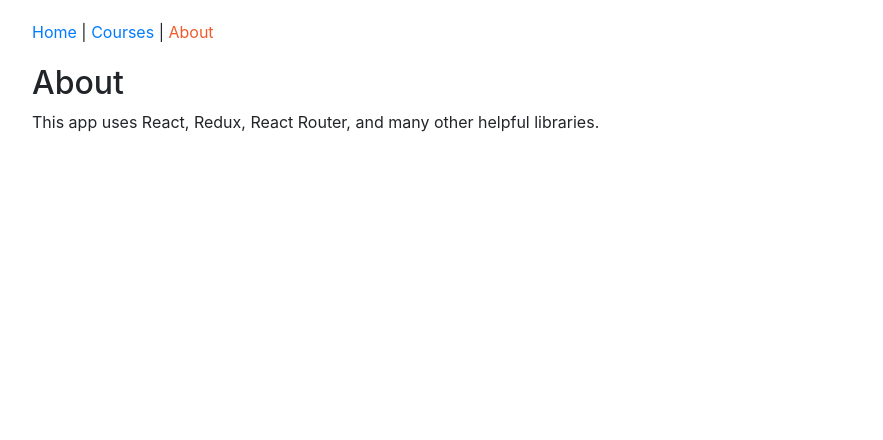
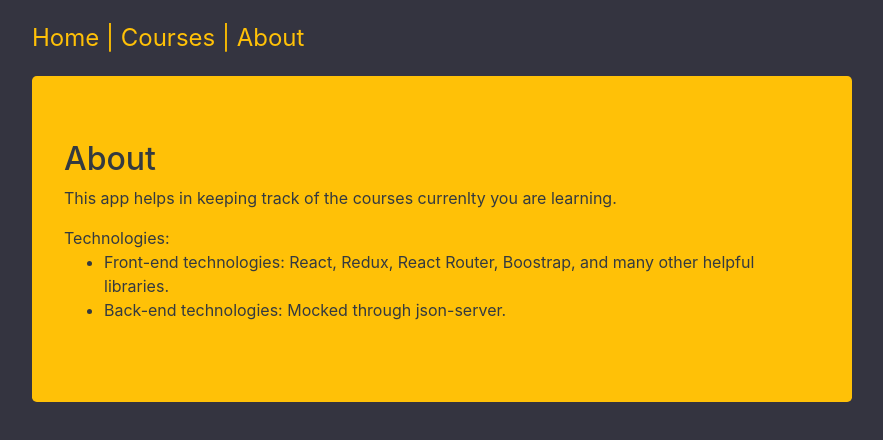
Before and after one commit to anbarasan-samandan/ReactProjects, a React app: page /about in a window 1280 px wide. Shown: the whole page, without its empty margins (198-1081 px from the left). Built offline with nearby package versions, Linux system fonts and the light colour scheme; what redux-immutable-state-invariant would draw is missing.

Commit message:
Applied new styles, captured images

```diff
--- a/src/components/about/AboutPage.js
+++ b/src/components/about/AboutPage.js
@@ -1,11 +1,21 @@
 import React from "react";
 
 const AboutPage = () => (
-  <div>
-    <h2>About</h2>
-    <p>
-      This app uses React, Redux, React Router, and many other helpful
-      libraries.
+  <div className="jumbotron bg-warning">
+    <h2 className="text-dark">About</h2>
+    <p className="text-dark ">
+      This app helps in keeping track of the courses currenlty you are learning.
+      <p></p>
+      <p>
+        Technologies:
+        <ul>
+          <li>
+            Front-end technologies: React, Redux, React Router, Boostrap, and
+            many other helpful libraries.
+          </li>
+          <li>Back-end technologies: Mocked through json-server.</li>
+        </ul>
+      </p>
     </p>
   </div>
 );
--- a/src/components/common/Header.js
+++ b/src/components/common/Header.js
@@ -3,19 +3,30 @@ import { NavLink } from "react-router-dom";
 
 const Header = () => {
   const activeStyle = { color: "#f15B2A" };
+  const fontSizeStyle = {
+    fontSize: "24px",
+    color: "#FFC107",
+    fontSizeStyle: "bold",
+  };
+  const pipeStyle = {
+    fontSize: "24px",
+    fontSizeStyle: "bold",
+    color: "#FFBF00",
+  };
 
   return (
     <nav>
       <NavLink to="/" activeStyle={activeStyle} exact>
-        Home
+        <span style={fontSizeStyle}> Home </span>
+      </NavLink>
+      {"  "}
+      <span style={pipeStyle}>{" | "}</span>
+      <NavLink to="/courses" activeStyle={activeStyle}>
+        <span style={fontSizeStyle}> Courses </span>
       </NavLink>{" "}
-      {" | "}
-      <NavLink to="/courses" activeStyle={activeStyle}>
-        Courses
-      </NavLink>{" "}
-      {" | "}
+      <span style={pipeStyle}>{" | "}</span>
       <NavLink to="/about" activeStyle={activeStyle}>
-        About
+        <span style={fontSizeStyle}> About </span>
       </NavLink>
     </nav>
   );
--- a/src/components/courses/CourseForm.js
+++ b/src/components/courses/CourseForm.js
@@ -12,7 +12,7 @@ const CourseForm = ({
   errors = {},
 }) => {
   return (
-    <form onSubmit={onSave}>
+    <form className="text-warning font-bold" onSubmit={onSave}>
       <h2>{course.id ? "Edit" : "Add"} Course</h2>
       {errors.onSave && (
         <div className="alert alert-danger" role="alert">
@@ -56,7 +56,7 @@ const CourseForm = ({
         error={errors.category}
       />
 
-      <button type="submit" disabled={saving} className="btn btn-primary">
+      <button type="submit" disabled={saving} className="btn btn-warning">
         {saving ? "Saving..." : "Save"}
       </button>
     </form>
--- a/src/components/courses/CourseList.js
+++ b/src/components/courses/CourseList.js
@@ -3,7 +3,7 @@ import PropTypes from "prop-types";
 import { Link } from "react-router-dom";
 
 const CourseList = ({ courses, onDeleteClick }) => (
-  <table className="table">
+  <table className="table table-light table-bordered table-hover">
     <thead>
       <tr>
         <th />
--- a/src/components/courses/CoursesPage.js
+++ b/src/components/courses/CoursesPage.js
@@ -40,14 +40,14 @@ class CoursesPage extends React.Component {
     return (
       <>
         {this.state.redirectToAddCoursePage && <Redirect to="/course" />}
-        <h2>Courses</h2>
+        <h2 className="text-warning">Courses</h2>
         {this.props.loading ? (
           <Spinner />
         ) : (
           <>
             <button
               style={{ marginBottom: 20 }}
-              className="btn btn-primary add-course"
+              className="btn btn-warning add-course"
               onClick={() => this.setState({ redirectToAddCoursePage: true })}
             >
               Add Course
--- a/src/components/home/HomePage.js
+++ b/src/components/home/HomePage.js
@@ -2,10 +2,10 @@ import React from "react";
 import { Link } from "react-router-dom";
 
 const HomePage = () => (
-  <div className="jumbotron">
+  <div className="jumbotron bg-warning">
     <h1>Anbu Course Tracker</h1>
-    <p>Go and watch the courses and move ahead!.</p>
-    <Link to="about" className="btn btn-primary btn-lg">
+    <p className="font-italic">Knowledge is power!</p>
+    <Link to="about" className="btn btn-primary btn-lg btn-dark">
       Learn more
     </Link>
   </div>
--- a/src/index.html
+++ b/src/index.html
@@ -5,7 +5,7 @@
     <title>Course Tracker</title>
   </head>
 
-  <body>
+  <body style="background-color: #343440;">
     <div id="app"></div>
   </body>
 </html>
--- a/tools/mockData.js
+++ b/tools/mockData.js
@@ -42,7 +42,7 @@ const courses = [
     title: "How to become an outstanding solution architect",
     slug:
       "https://www.udemy.com/course/how-to-become-an-outstanding-solution-architect/",
-    authorId: 1,
+    authorId: 4,
     category: "Architecture",
   },
   {
```
Also changed, not shown: Images/About_Screen.png (added), Images/Add_Course_Screen.png (added), Images/Courses_List_Screen.png (added), Images/Home_Screen.png (added), src/favicon.ico.
